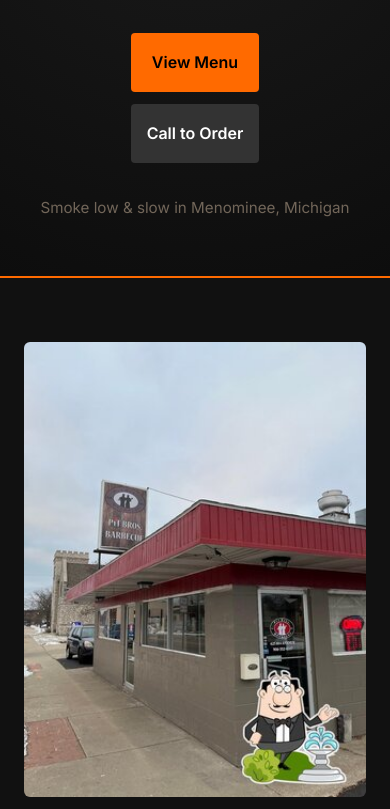
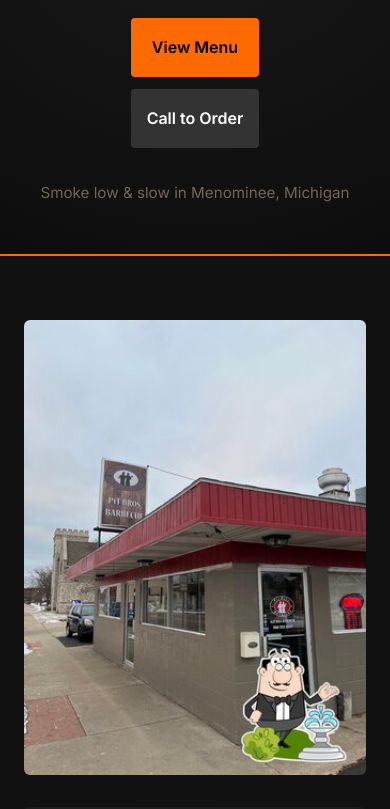
Before and after one commit to cczerp/pit-bros-demo, a plain HTML site: page index.html in a window 390 px wide. Shown: the part 144-953 px from the top of the page. Drawn offline with Linux system fonts and the light colour scheme.

Commit message:
header height

```diff
--- a/styles.css
+++ b/styles.css
@@ -13,7 +13,7 @@ body {
 }
 
 .header {
-  padding: 3rem 1.5rem;
+  padding: 2.5rem 1.5rem 2rem;
   text-align: center;
   background: #1b1b1b;
   border-bottom: 3px solid #ff6a00;
@@ -34,6 +34,7 @@ body {
 /* ===== Menu Hero Override ===== */
 .menu-hero {
   padding: 2.5rem 1.5rem 2rem;
+  min-height: auto;
 }
 
 .menu-hero h1 {
@@ -47,12 +48,12 @@ body {
 /* ===== Hero Section (FIXED HEIGHT & SPACING) ===== */
 .hero {
   text-align: center;
-  min-height: 52vh;
   display: flex;
   flex-direction: column;
   align-items: center;
   justify-content: center;
-  padding: 3rem 1.5rem 2rem;
+  padding: 2.5rem 1.5rem 2rem;
+  min-height: auto;
   background: radial-gradient(circle at top, #1a1a1a, #0d0d0d);
   border-bottom: 2px solid #ff6a00;
 }
@@ -484,8 +485,7 @@ p {
 
 @media (max-width: 600px) {
   .hero {
-    min-height: 50vh;
-    padding: 3rem 1rem 2rem;
+    padding: 2.5rem 1rem 2rem;
   }
 
   .hero-title {
```
